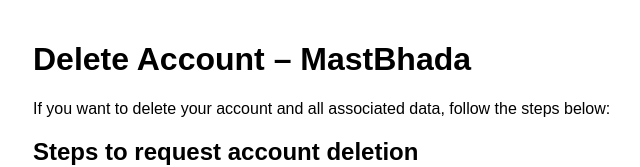
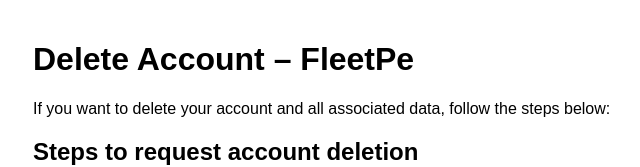
Before and after one commit to dhiraj7543/mastbhada-privacy-policy, a plain HTML site: page delete-account.html in a window 1280 px wide. Shown: the top 167 px of the page, without its empty margins (207-847 px from the left). Drawn offline with Linux system fonts and the light colour scheme.

Commit message:
Update delete-account.html

```diff
--- a/delete-account.html
+++ b/delete-account.html
@@ -1,12 +1,12 @@
 <!DOCTYPE html>
 <html>
 <head>
-    <title>Delete Account - MastBhada</title>
+    <title>Delete Account - FleetPe</title>
     <meta charset="UTF-8">
 </head>
 <body style="font-family: Arial; max-width: 800px; margin: auto; padding: 20px;">
 
-<h1>Delete Account – MastBhada</h1>
+<h1>Delete Account – FleetPe</h1>
 
 <p>If you want to delete your account and all associated data, follow the steps below:</p>
 
```
